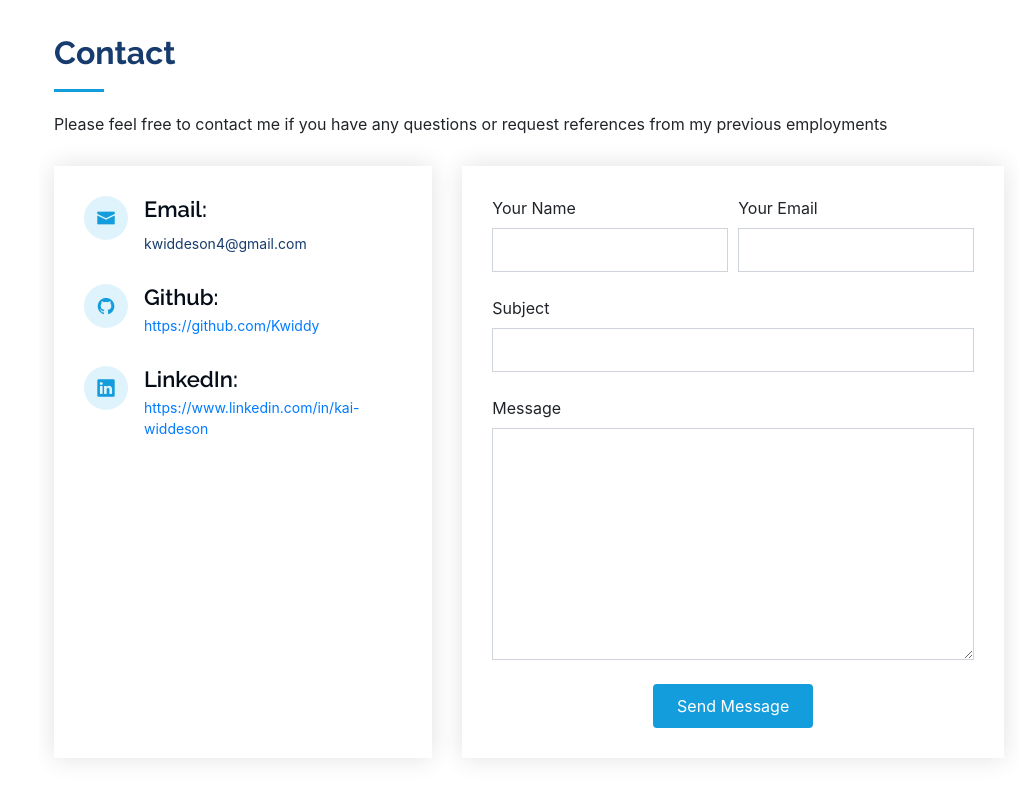
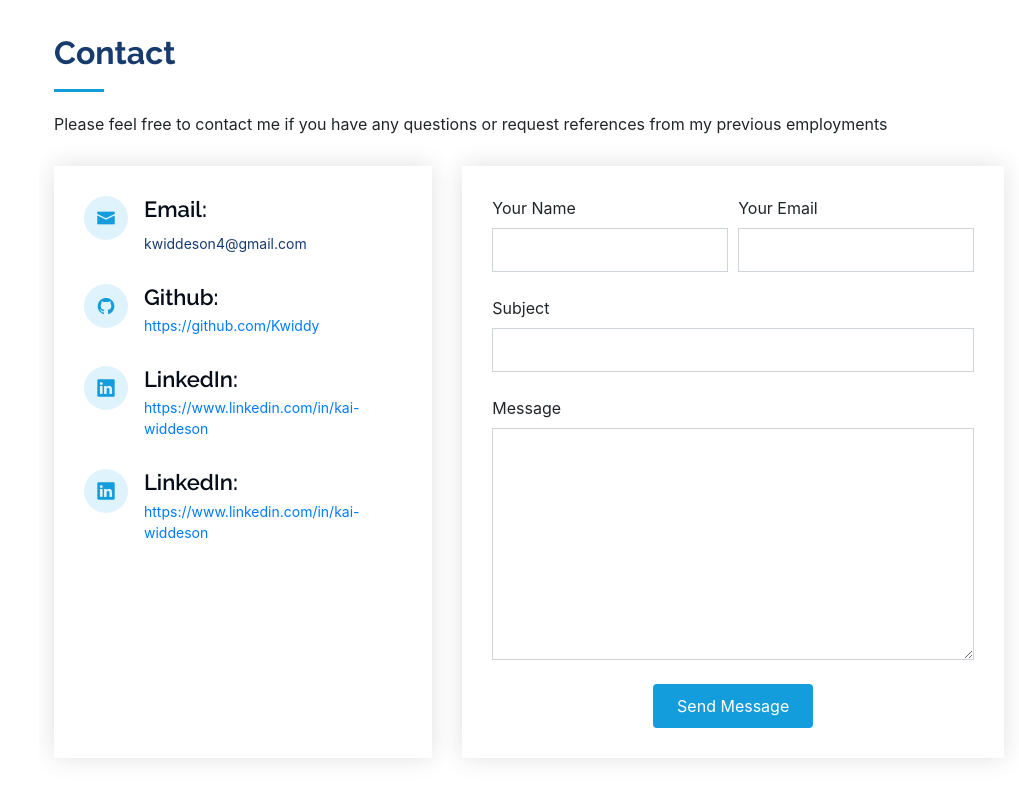
Before and after one commit to Kwiddy/PortfolioWebsite2, a website with bundled scripts: page index.html in a window 1280 px wide. Shown: the part 3866-4666 px from the top of the page, without its empty margins (261-1280 px from the left). Built offline with nearby package versions, Linux system fonts and the light colour scheme.

Commit message:
extra contact for testing

```diff
--- a/index.html
+++ b/index.html
@@ -502,6 +502,12 @@
                 <p><a href="https://www.linkedin.com/in/kai-widdeson" class="linkedin" target="_blank">https://www.linkedin.com/in/kai-widdeson</a></p>
               </div>
 
+              <div class="phone">
+                <i class="icofont-linkedin"></i>
+                <h4>LinkedIn:</h4>
+                <p><a href="https://www.linkedin.com/in/kai-widdeson" class="linkedin" target="_blank">https://www.linkedin.com/in/kai-widdeson</a></p>
+              </div>
+
             </div>
 
           </div>
```
